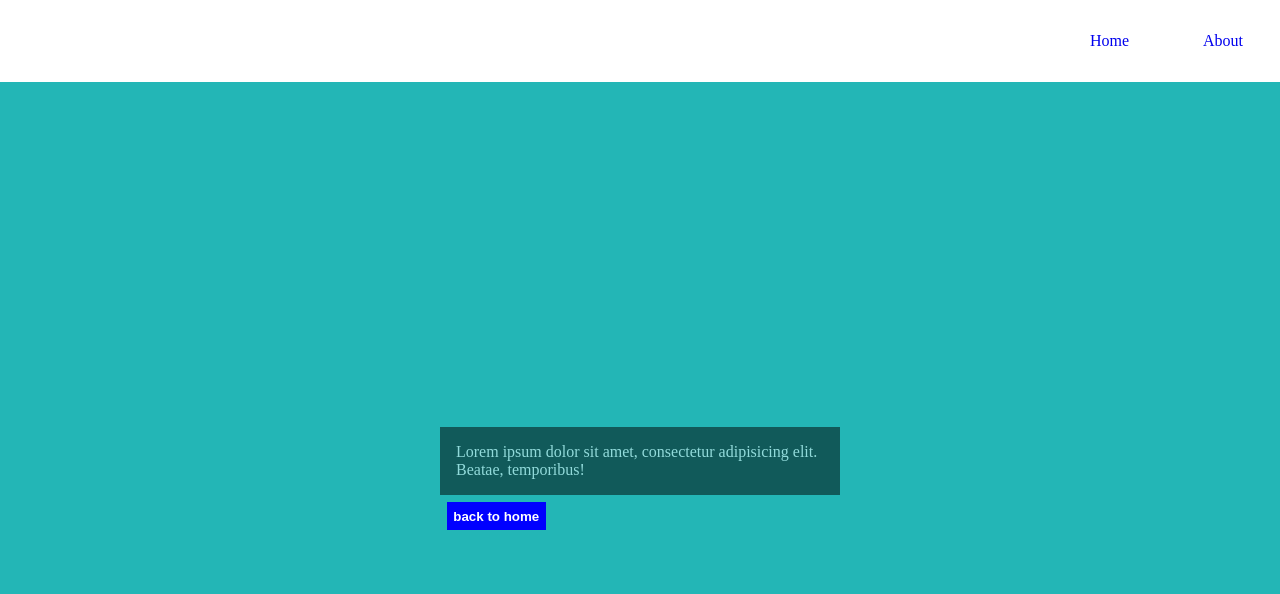
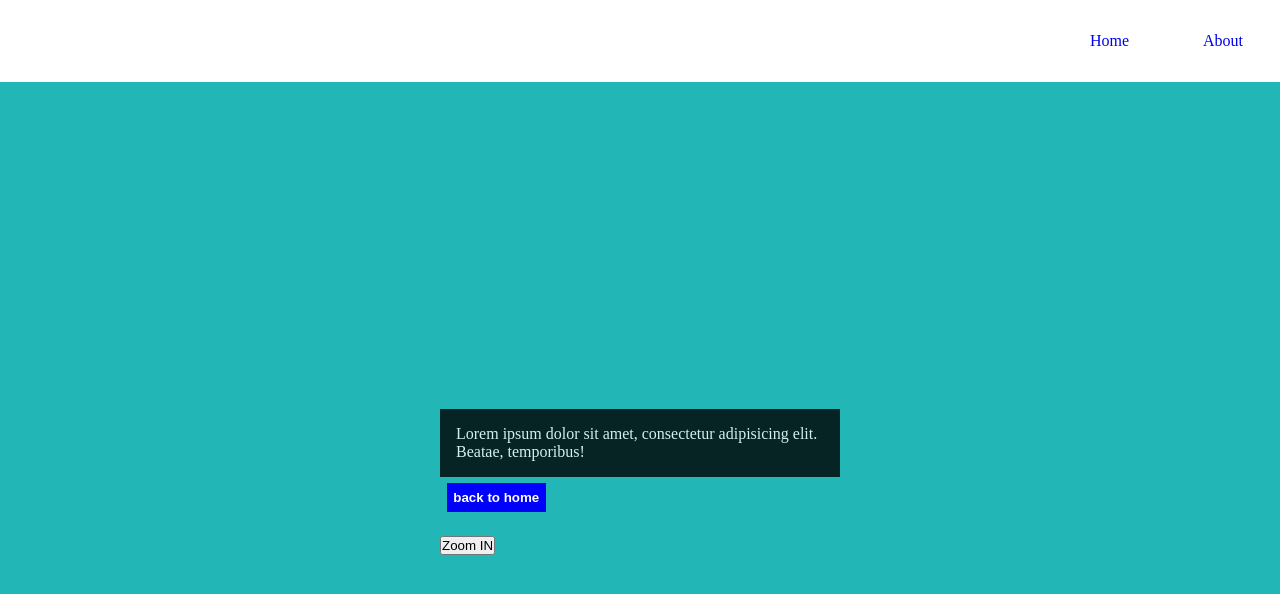
Before and after one commit to nahidbd11/quotes-generator, a React (Create React App) app: page /about in a window 1280 px wide. Shown: the top 594 px of the page. Built offline with nearby package versions, Linux system fonts and the light colour scheme; no server answers.

Commit message:
cssTransition added

```diff
--- a/package.json
+++ b/package.json
@@ -11,6 +11,7 @@
     "react-dom": "^17.0.2",
     "react-router-dom": "^6.0.2",
     "react-scripts": "4.0.3",
+    "react-transition-group": "^4.4.2",
     "web-vitals": "^1.1.2"
   },
   "scripts": {
--- a/src/App.js
+++ b/src/App.js
@@ -3,11 +3,14 @@ import Quotes from "./component/Quotes";
 import React, { useReducer, useEffect, useRef } from "react";
 import useFetch from "./component/customHooks/CustomFetch";
 import reducer from "./reducer";
-import { Routes, Route } from "react-router-dom";
+import { Routes, Route, useLocation } from "react-router-dom";
 import Navbar from "./component/Navbar";
 import About from "./component/About";
+import { CSSTransition, TransitionGroup } from "react-transition-group";
 
 function App() {
+  const location = useLocation();
+  console.log(location);
   const initialstate = {
     quoteText: "When you get tired,learn to rest not quit",
     author: "Banksy",
@@ -37,6 +40,15 @@ function App() {
     <div>
       <Navbar />
       <div className="App-container">
+        <TransitionGroup>
+          <CSSTransition
+            exit={false}
+            key={location.pathname}
+            timeout={5000}
+            mountOnEnter={true}
+            unmountOnExit={true}
+            classNames="test"
+          >
             <Routes>
               <Route
                 path="/"
@@ -69,9 +81,14 @@ function App() {
                 }
               />
               <Route path="/about" element={<About />}>
-            <Route path="bd" element={<div>bangladesh is my motherland</div>} />
+                <Route
+                  path="bd"
+                  element={<div>bangladesh is my motherland</div>}
+                />
               </Route>
             </Routes>
+          </CSSTransition>
+        </TransitionGroup>
       </div>
     </div>
   );
--- a/src/App.scss
+++ b/src/App.scss
@@ -29,7 +29,7 @@
 }
 
 .text-muted {
-  opacity: 0.5;
+  transform: 0.5;
 }
 $margins: 1, 2, 3;
 @each $size in $margins {
@@ -74,7 +74,7 @@ $margins: 1, 2, 3;
       left: 0;
       content: attr(data-text);
       color: #fff;
-      opacity: 0;
+      transform: 0;
       animation: loading08-child 1s infinite;
     }
     @for $i from 1 through 6 {
@@ -97,11 +97,11 @@ $margins: 1, 2, 3;
 }
 @keyframes loading08-child {
   0% {
-    opacity: 1;
+    transform: 1;
   }
   25%,
   100% {
-    opacity: 0;
+    transform: 0;
   }
 }
 
@@ -122,11 +122,11 @@ $margins: 1, 2, 3;
 @keyframes animatequote {
   from {
     margin-top: -202px;
-    opacity: 0;
+    transform: 0;
   }
   to {
     margin-top: 5px;
-    opacity: 1;
+    transform: 1;
   }
 }
 /*
@@ -152,3 +152,35 @@ $margins: 1, 2, 3;
     }
   }
 }
+
+/** testing csstransition group***/
+
+.test-enter {
+  transform: translateY(-100%);
+}
+.test-enter-active {
+  transform: translateY(0%);
+  transition: transform 5000ms;
+}
+.test-exit {
+  transform: translateY(0%);
+}
+.test-exit-active {
+  transform: translateY(100%);
+  transition: transform 5000ms;
+}
+
+.zoom-enter {
+  transform: translateX(0);
+}
+.zoom-enter-active {
+  transform: translateX(55px);
+  transition: transform 500ms;
+}
+.zoom-exit {
+  transform: translateX(55px);
+}
+.zoom-exit-active {
+  transform: translateX(0);
+  transition: transform 500ms;
+}
--- a/src/component/About.jsx
+++ b/src/component/About.jsx
@@ -1,5 +1,11 @@
+import { useState } from "react";
 import { Outlet, useNavigate } from "react-router-dom";
+import { CSSTransition } from "react-transition-group";
 const About = () => {
+  const [isActive, setIsActive] = useState(false);
+  const handleZoom = () => {
+    setIsActive(true);
+  };
   const styles = {
     color: "white",
     backgroundColor: "black",
@@ -8,6 +14,14 @@ const About = () => {
   const navigate = useNavigate();
   return (
     <div className="about">
+      <CSSTransition
+        in={isActive}
+        timeout={500}
+        classNames="zoom"
+        exit={true}
+        onEntered={(props) => setIsActive(false)}
+      >
+        <div>
           <p className="text-muted" style={{ ...styles }}>
             Lorem ipsum dolor sit amet, consectetur adipisicing elit. Beatae,
             temporibus!
@@ -15,7 +29,13 @@ const About = () => {
           <button className="btn btn-primary" onClick={() => navigate("/")}>
             back to home
           </button>
+
           <Outlet />
+        </div>
+      </CSSTransition>
+      <br />
+
+      <button onClick={handleZoom}>Zoom IN</button>
     </div>
   );
 };
--- a/src/index.js
+++ b/src/index.js
@@ -6,11 +6,9 @@ import reportWebVitals from "./reportWebVitals";
 import { BrowserRouter as Router } from "react-router-dom";
 
 ReactDOM.render(
-  <React.StrictMode>
-    <Router>
-      <App />
-    </Router>
-  </React.StrictMode>,
+  <Router>
+    <App />
+  </Router>,
   document.getElementById("root")
 );
 
```
Also changed, not shown: 1 other file (tests, documents, lock files or other folders). Lines whose indentation alone changed are shown as unchanged.
